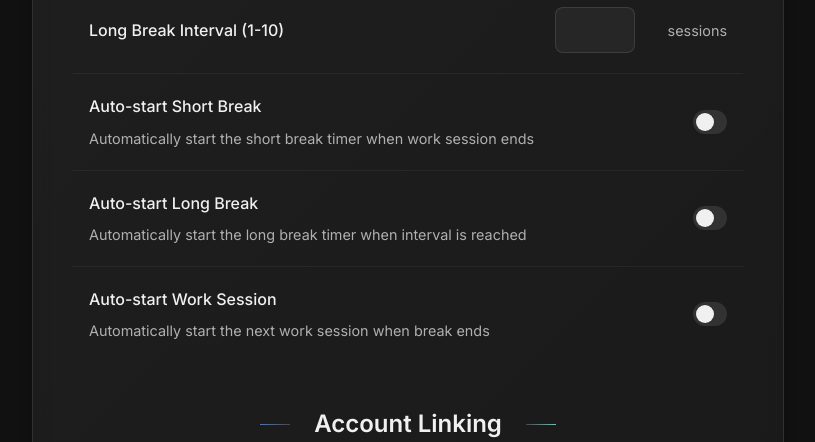
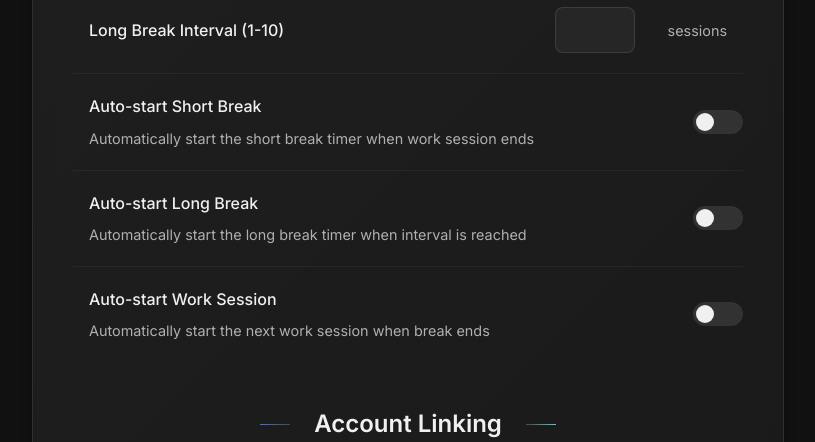
Before and after one commit to c2y5/FocusNest, a Flask app: template app/templates/settings.html in a window 1280 px wide. Shown: the part 952-1394 px from the top of the page, without its empty margins (232-1047 px from the left). Run offline with Flask 3, Linux system fonts and the light colour scheme; the template is opened without the code that fills it, so the values that code supplies are empty; parts of the project's set-up code (start-up, migrations or seed data) failed here and were passed over.

Commit message:
fix slider

```diff
--- a/app/static/css/settingsPage.css
+++ b/app/static/css/settingsPage.css
@@ -265,7 +265,6 @@
   background-color: rgba(255, 255, 255, 0.1);
   transition: 0.4s;
   border-radius: 24px;
-  margin-right: 1rem;
 }
 
 .toggle-slider:before {
```
